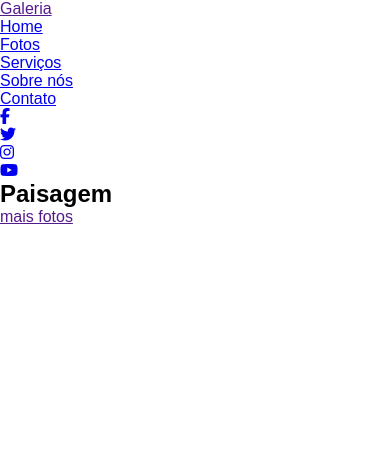
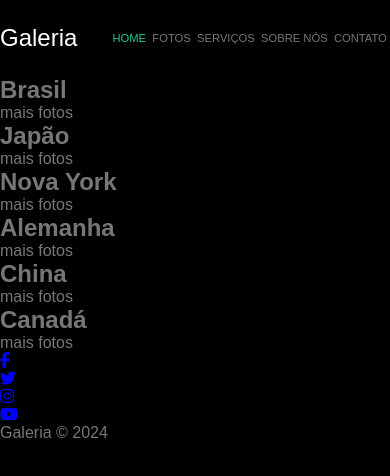
Before and after one commit to JohannMscs/Project_Sass, a website built with Vite: page index.html in a window 390 px wide. Built offline with nearby package versions, Linux system fonts and the light colour scheme.

Commit message:
estilização de algumas partes do projetos e aplicação do mobile first

```diff
--- a/index.html
+++ b/index.html
@@ -40,6 +40,41 @@
           </li>
         </ul>
       </nav>
+    </header>
+        <main>
+          <div class="gallery">
+            <div class="galley-card">
+              <h2 class="gallery-card-title">Brasil</h2>
+              <a href="" class="gallery-card-btn">mais fotos</a>
+            </div>
+            <div class="galley-card">
+              <h2 class="gallery-card-title">Japão</h2>
+              <a href="" class="gallery-card-btn">mais
+            fotos</a>
+            </div>
+            <div class="galley-card">
+              <h2 class="gallery-card-title">Nova York</h2>
+              <a href="" class="gallery-card-btn">mais
+            fotos</a>
+            </div>
+            <div class="galley-card">
+              <h2 class="gallery-card-title">Alemanha</h2>
+              <a href="" class="gallery-card-btn">mais
+            fotos</a>
+            </div>
+            <div class="galley-card">
+              <h2 class="gallery-card-title">China</h2>
+              <a href="" class="gallery-card-btn">mais
+            fotos</a>
+            </div>
+            <div class="galley-card">
+              <h2 class="gallery-card-title">Canadá</h2>
+              <a href="" class="gallery-card-btn">mais
+            fotos</a>
+            </div>
+          </div>
+        </main>
+        <footer>
           <div class="header-social-media">
             <ul>
               <li>
@@ -64,15 +99,8 @@
               </li>
             </ul>
           </div>
-    </header>
-        <main>
-          <div class="gallery">
-            <div class="galley-card">
-              <h2 class="gallery-card-title">Paisagem</h2>
-              <a href="" class="gallery-card-btn">mais fotos</a>
-            </div>
-          </div>
-        </main>
+          <p> <span> Galeria</span> &copy; 2024</p>
+        </footer>
     <script type="module" src="/main.js"></script>
   </body>
 </html>
--- /dev/null
+++ b/sass/_variables.sass
@@ -0,0 +1,5 @@
+$primary-color: #ffffff
+$secondary-color: #20c997
+$text-color: #777
+$bg-color: #000
+$container-width: 1170px
--- /dev/null
+++ b/sass/mixins.sass
@@ -0,0 +1,11 @@
+@use './variables'
+
+@mixin container
+    max-width: variables.$container-width
+    padding: 1.5rem 0
+    margin: 0 auto
+
+@mixin flex-center
+    display: flex
+    justify-content: center
+    align-items: center
--- a/style.sass
+++ b/style.sass
@@ -1,7 +1,61 @@
+@use '/sass/variables'
+@use '/sass/mixins'
+
+$smartphone: 480px
+$tablet: 768px
+$desktop: 1024px
+
 *
+    font-family: Nunito-Sans, sans-serif
     margin: 0
     padding: 0
-
+    box-sizing: border-box
 
 body
-    font-family: Nunito-Sans, sans-serif
+    background-color: variables.$bg-color
+    color: variables.$text-color
+
+    a
+        color: variables.$text-color
+        text-decoration: none
+        transition: .4s
+
+    i
+        color: blue
+
+    ul
+        list-style: none
+
+.header
+    display: flex
+    justify-content: space-between
+    @include mixins.container
+
+    &-brand //.header-brand
+        color: variables.$primary-color
+        font-size: 1.5rem
+        @media screen
+            @media(min-width: $desktop)
+                font-size: 3rem
+
+    &-navbar //.header-navbar
+
+        ul
+            height: 100%
+            @include mixins.flex-center
+
+            li
+                margin: 0 0.2rem
+                font-size: .7rem
+                text-transform: uppercase
+                @media screen
+                    @media(min-width: $desktop)
+                        margin: 0 1rem
+                        font-size: .8rem
+
+                .active
+                    color: variables.$secondary-color
+
+            a
+                &:hover
+                    color: variables.$secondary-color
```
Also changed, not shown: img/Brasil.jpg (added), img/Canada.jpg (added), img/China.jpg (added), 3 other files. Lines whose indentation alone changed are shown as unchanged.
